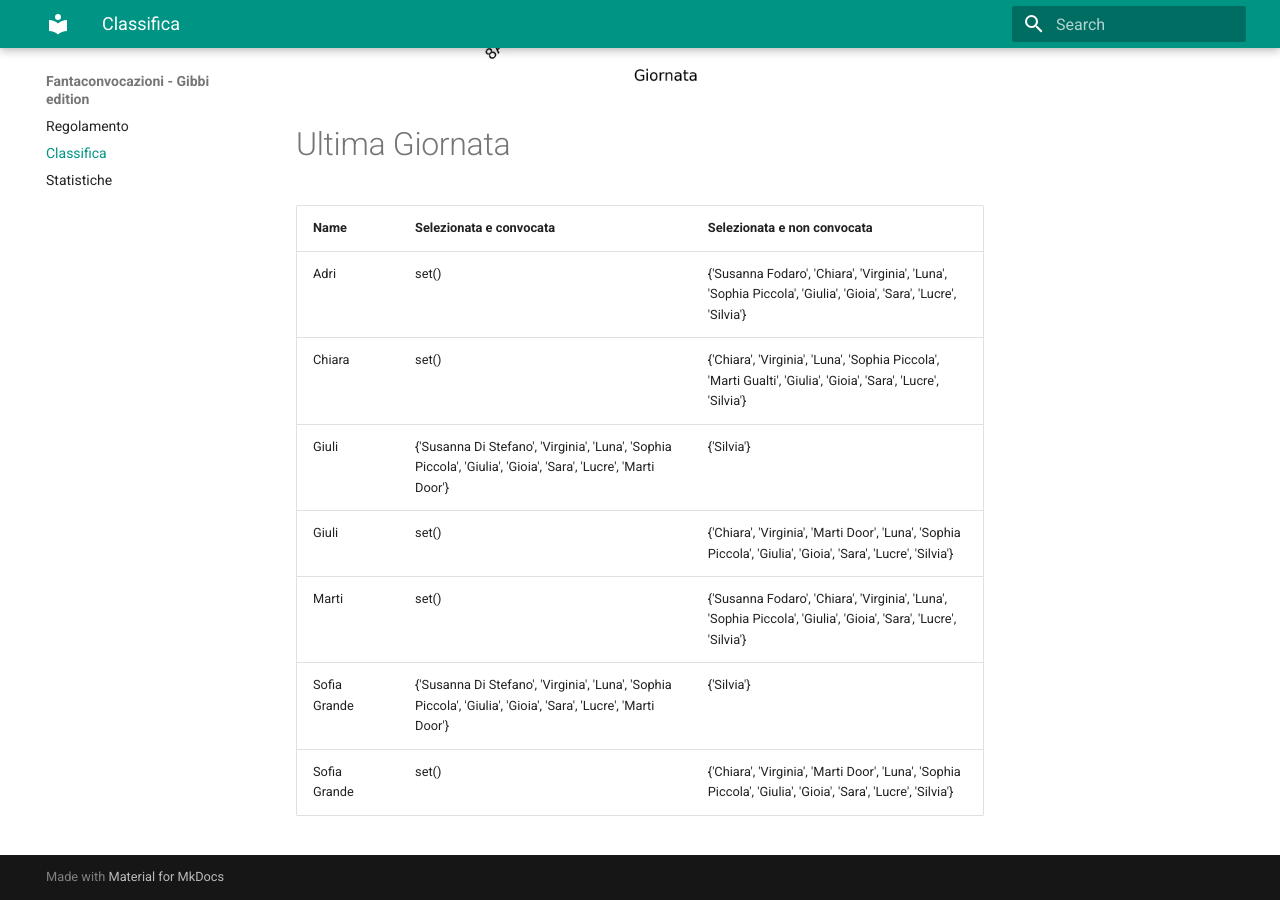
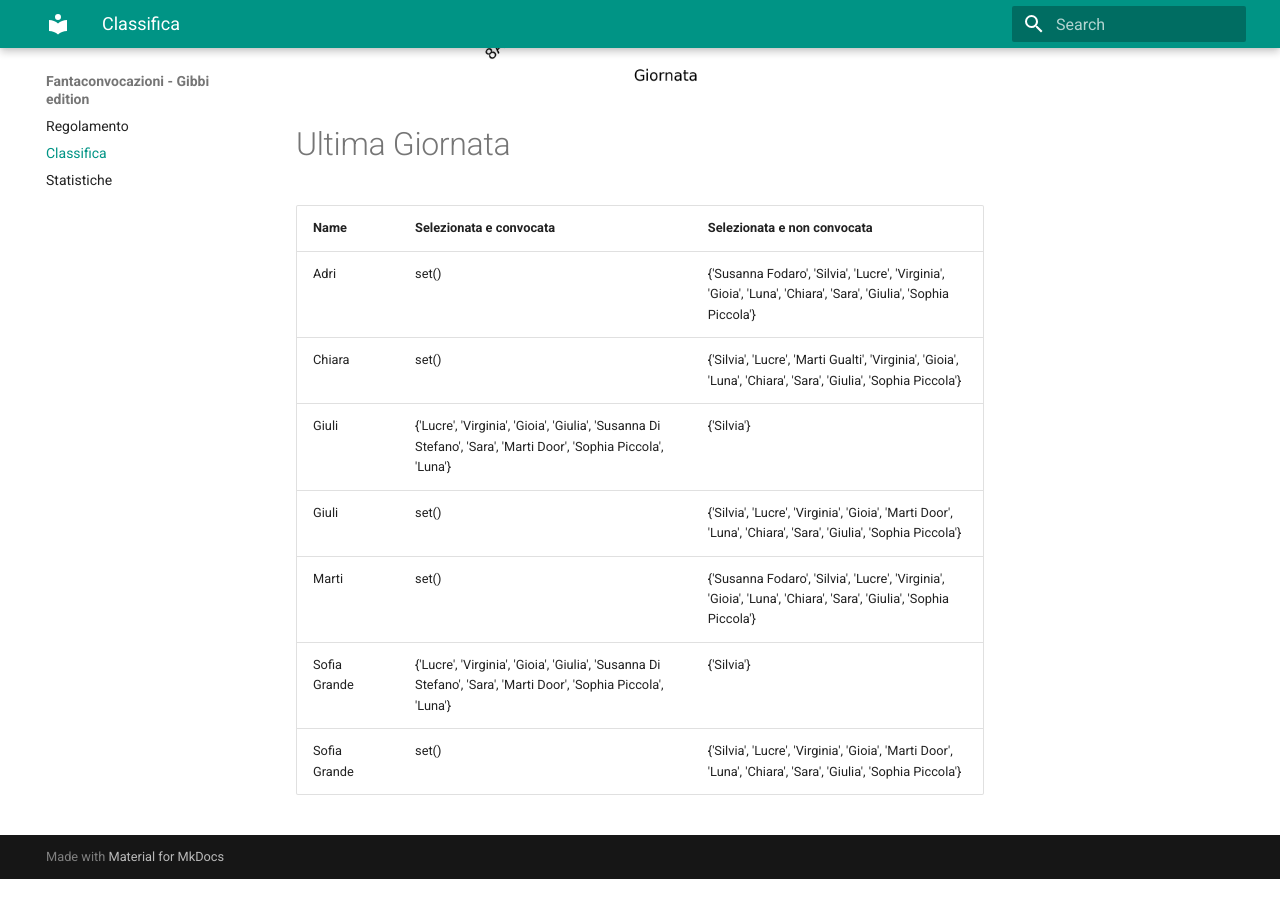
Before and after one commit to martinig94/fantagibbi, an MkDocs documentation site: the page built from docs/Classifica.md, in a window 1280 px wide and 900 px high, scrolled down 1024 px. Built offline with MkDocs 1.6.1 and Material for MkDocs 9.7.7, drawn with Linux system fonts in a browser that asks for light colours; after the commit the page ends 1903 px from its top, so only the background shows below that.

Commit message:
Auto-update from main.py

```diff
--- a/docs/Classifica.md
+++ b/docs/Classifica.md
@@ -18,11 +18,11 @@
 <!-- START_TABLE CORRECT -->
 | Name         | Selezionata e convocata                                                                                        | Selezionata e non convocata                                                                                      |
 |:-------------|:---------------------------------------------------------------------------------------------------------------|:-----------------------------------------------------------------------------------------------------------------|
-| Adri         | set()                                                                                                          | {'Susanna Fodaro', 'Chiara', 'Virginia', 'Luna', 'Sophia Piccola', 'Giulia', 'Gioia', 'Sara', 'Lucre', 'Silvia'} |
-| Chiara       | set()                                                                                                          | {'Chiara', 'Virginia', 'Luna', 'Sophia Piccola', 'Marti Gualti', 'Giulia', 'Gioia', 'Sara', 'Lucre', 'Silvia'}   |
-| Giuli        | {'Susanna Di Stefano', 'Virginia', 'Luna', 'Sophia Piccola', 'Giulia', 'Gioia', 'Sara', 'Lucre', 'Marti Door'} | {'Silvia'}                                                                                                       |
-| Giuli        | set()                                                                                                          | {'Chiara', 'Virginia', 'Marti Door', 'Luna', 'Sophia Piccola', 'Giulia', 'Gioia', 'Sara', 'Lucre', 'Silvia'}     |
-| Marti        | set()                                                                                                          | {'Susanna Fodaro', 'Chiara', 'Virginia', 'Luna', 'Sophia Piccola', 'Giulia', 'Gioia', 'Sara', 'Lucre', 'Silvia'} |
-| Sofia Grande | {'Susanna Di Stefano', 'Virginia', 'Luna', 'Sophia Piccola', 'Giulia', 'Gioia', 'Sara', 'Lucre', 'Marti Door'} | {'Silvia'}                                                                                                       |
-| Sofia Grande | set()                                                                                                          | {'Chiara', 'Virginia', 'Marti Door', 'Luna', 'Sophia Piccola', 'Giulia', 'Gioia', 'Sara', 'Lucre', 'Silvia'}     |
+| Adri         | set()                                                                                                          | {'Susanna Fodaro', 'Silvia', 'Lucre', 'Virginia', 'Gioia', 'Luna', 'Chiara', 'Sara', 'Giulia', 'Sophia Piccola'} |
+| Chiara       | set()                                                                                                          | {'Silvia', 'Lucre', 'Marti Gualti', 'Virginia', 'Gioia', 'Luna', 'Chiara', 'Sara', 'Giulia', 'Sophia Piccola'}   |
+| Giuli        | {'Lucre', 'Virginia', 'Gioia', 'Giulia', 'Susanna Di Stefano', 'Sara', 'Marti Door', 'Sophia Piccola', 'Luna'} | {'Silvia'}                                                                                                       |
+| Giuli        | set()                                                                                                          | {'Silvia', 'Lucre', 'Virginia', 'Gioia', 'Marti Door', 'Luna', 'Chiara', 'Sara', 'Giulia', 'Sophia Piccola'}     |
+| Marti        | set()                                                                                                          | {'Susanna Fodaro', 'Silvia', 'Lucre', 'Virginia', 'Gioia', 'Luna', 'Chiara', 'Sara', 'Giulia', 'Sophia Piccola'} |
+| Sofia Grande | {'Lucre', 'Virginia', 'Gioia', 'Giulia', 'Susanna Di Stefano', 'Sara', 'Marti Door', 'Sophia Piccola', 'Luna'} | {'Silvia'}                                                                                                       |
+| Sofia Grande | set()                                                                                                          | {'Silvia', 'Lucre', 'Virginia', 'Gioia', 'Marti Door', 'Luna', 'Chiara', 'Sara', 'Giulia', 'Sophia Piccola'}     |
 <!-- END_TABLE CORRECT -->
```
